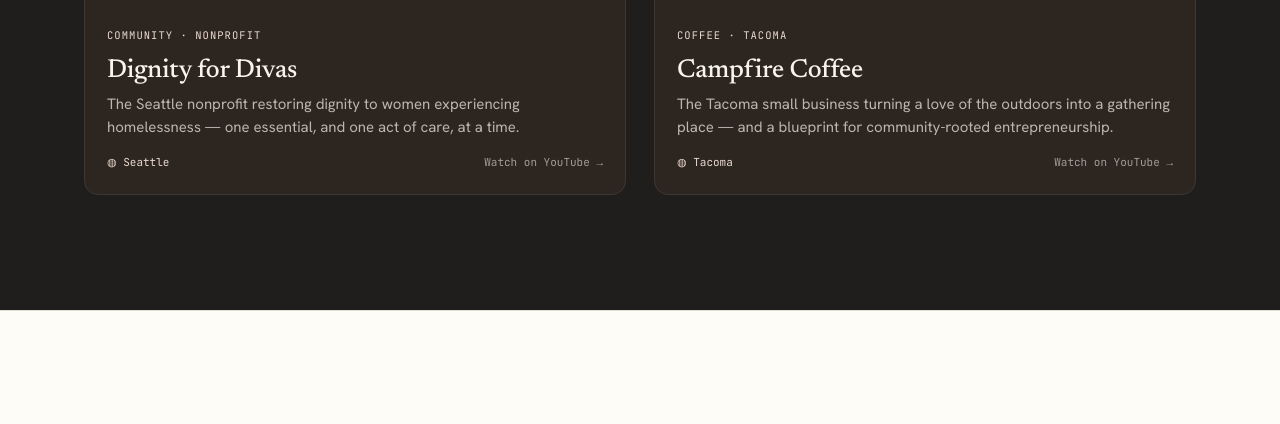
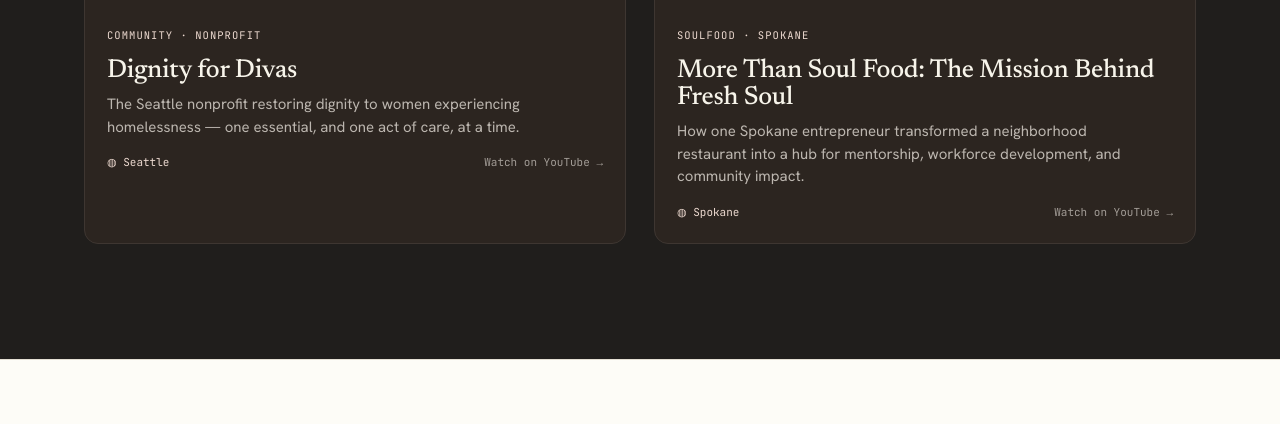
Before and after one commit to besagordonmedia/besagordonmedia.github.io, a plain HTML site: page index.html in a window 1280 px wide. Shown: the part 5764-6188 px from the top of the page. Drawn offline with Linux system fonts and the light colour scheme.

Commit message:
Update index.html

```diff
--- a/index.html
+++ b/index.html
@@ -444,13 +444,13 @@
       </article>
       <article class="spot reveal">
         <div class="fb-embed yt-embed spot-yt">
-          <iframe loading="lazy" src="https://www.youtube-nocookie.com/embed/8rB6x35BpeU?rel=0" allow="accelerometer; clipboard-write; encrypted-media; gyroscope; picture-in-picture; web-share" allowfullscreen="true" frameborder="0" title="Campfire Coffee — Tacoma"></iframe>
+          <iframe loading="lazy" src="https://www.youtube-nocookie.com/embed/624Ns_yOff4?rel=0" allow="accelerometer; clipboard-write; encrypted-media; gyroscope; picture-in-picture; web-share" allowfullscreen="true" frameborder="0" title="More Than Soul Food — Spoakne"></iframe>
         </div>
         <div class="spot-body">
-          <span class="cat">Coffee · Tacoma</span>
-          <h3>Campfire Coffee</h3>
-          <p>The Tacoma small business turning a love of the outdoors into a gathering place — and a blueprint for community-rooted entrepreneurship.</p>
-          <div class="spot-foot"><span class="pin">◍ Tacoma</span><a href="https://www.youtube.com/watch?v=8rB6x35BpeU" target="_blank" rel="noopener">Watch on YouTube →</a></div>
+          <span class="cat">Soulfood · Spokane</span>
+          <h3>More Than Soul Food: The Mission Behind Fresh Soul</h3>
+          <p>How one Spokane entrepreneur transformed a neighborhood restaurant into a hub for mentorship, workforce development, and community impact.</p>
+          <div class="spot-foot"><span class="pin">◍ Spokane</span><a href="https://www.youtube.com/watch?v=624Ns_yOff4" target="_blank" rel="noopener">Watch on YouTube →</a></div>
         </div>
       </article>
     </div>
```
